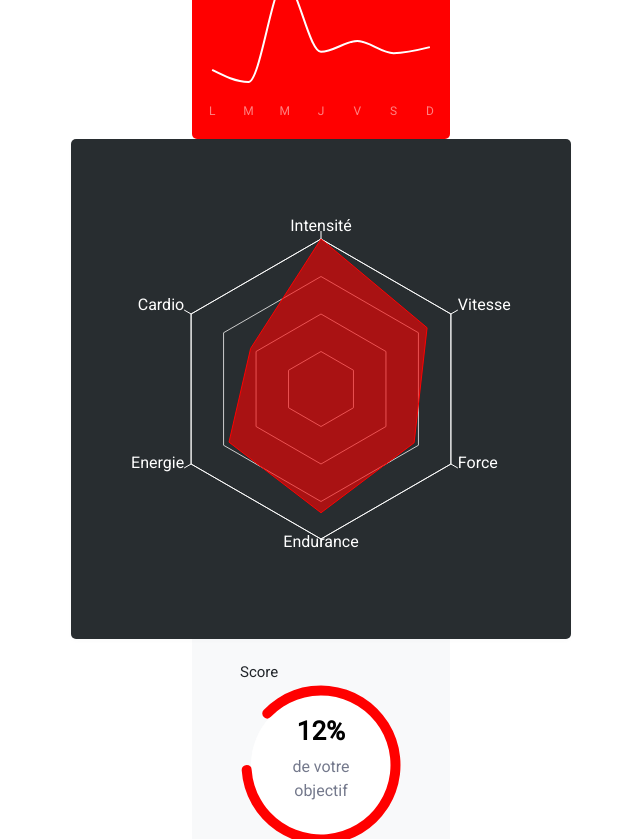
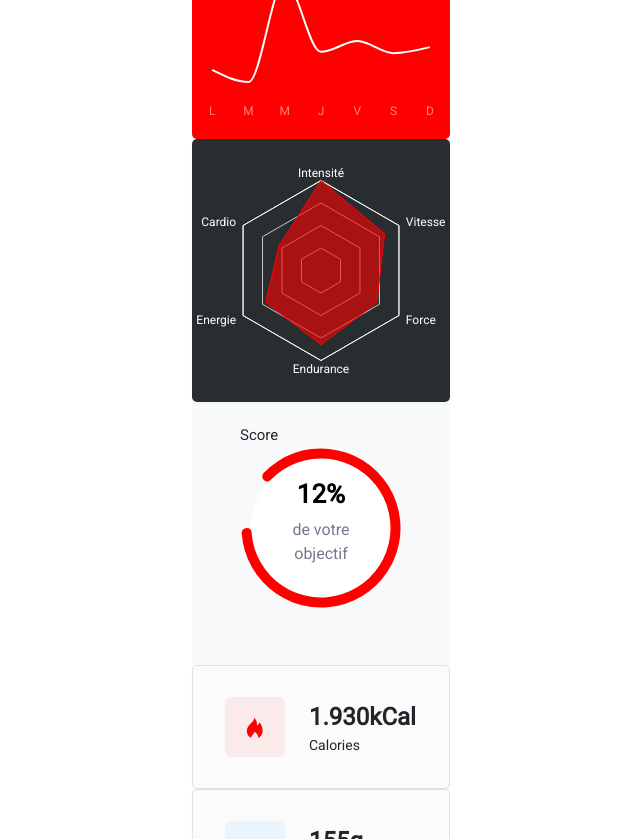
Before and after one commit to timothegonin/timothe_gonin_12_062022, a React (Create React App) app: page / in a window 1280 px wide. Shown: the part 720-1559 px from the top of the page, without its empty margins (319-959 px from the left). Built offline with nearby package versions, Linux system fonts and the light colour scheme.

Commit message:
💄 fix radarcharts size and content layout

```diff
--- a/src/components/Radar/index.jsx
+++ b/src/components/Radar/index.jsx
@@ -1,5 +1,11 @@
 import React from 'react'
-import { Radar, RadarChart, PolarGrid, PolarAngleAxis } from 'recharts'
+import {
+  Radar,
+  RadarChart,
+  PolarGrid,
+  PolarAngleAxis,
+  ResponsiveContainer,
+} from 'recharts'
 
 const data = [
   {
@@ -42,15 +48,26 @@ const data = [
 
 export default function Activities() {
   return (
+    <div className="charts__content--small">
+      <ResponsiveContainer width="100%" height="100%">
         <RadarChart
-      outerRadius={150}
-      width={500}
-      height={500}
+          outerRadius={90}
+          width={200}
+          height={200}
           data={data}
           className="radar__container"
         >
           <PolarGrid radialLines={false} />
-      <PolarAngleAxis dataKey="subject" stroke="white" />
+          <PolarAngleAxis
+            dataKey="subject"
+            dy={4}
+            stroke="white"
+            style={{
+              fontSize: '12px',
+              fontWeight: '500',
+            }}
+            tickLine={false}
+          />
           <Radar
             name="Mike"
             dataKey="A"
@@ -59,5 +76,7 @@ export default function Activities() {
             fillOpacity={0.6}
           />
         </RadarChart>
+      </ResponsiveContainer>
+    </div>
   )
 }
```
Lines whose indentation alone changed are shown as unchanged.
